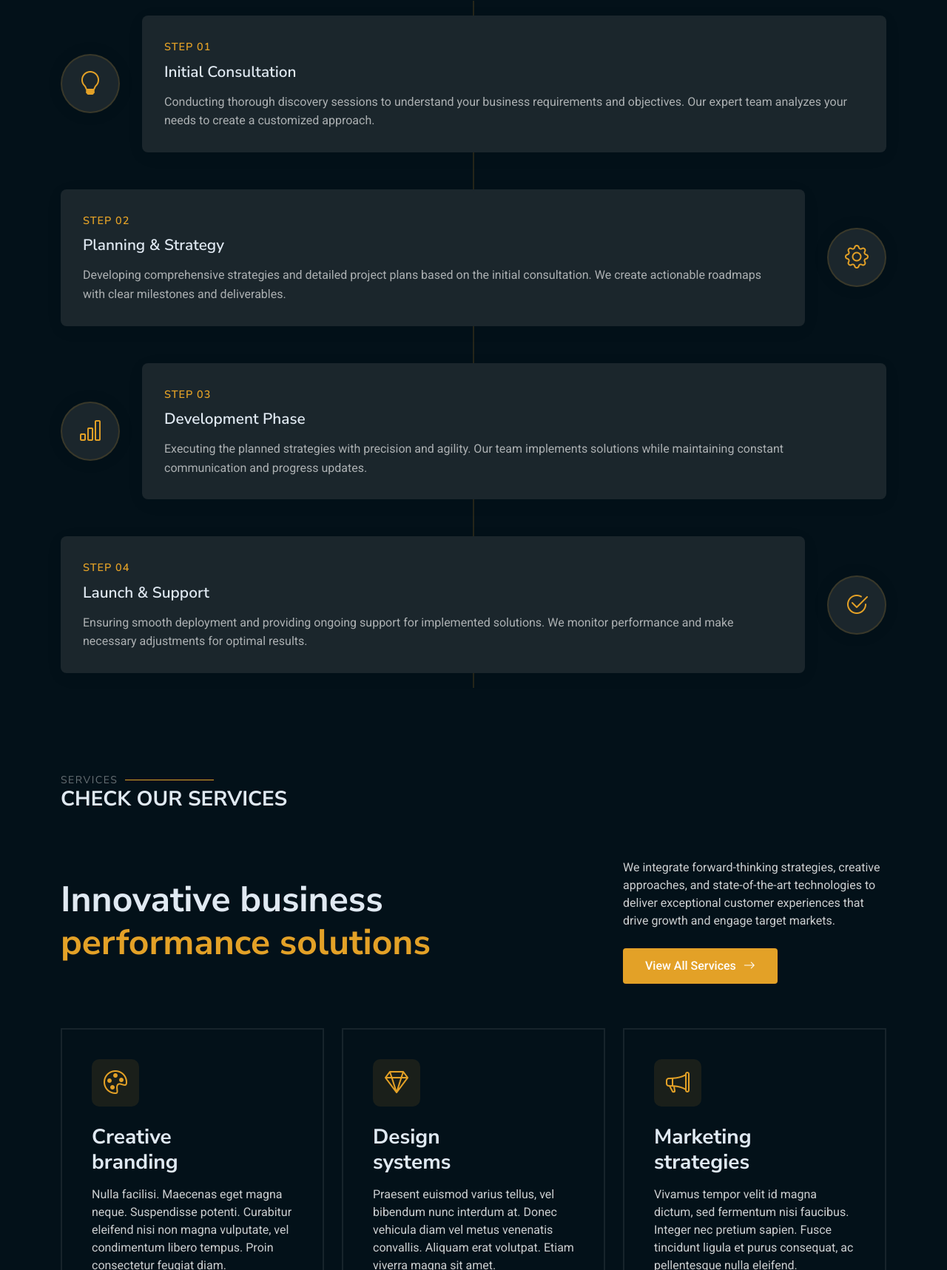
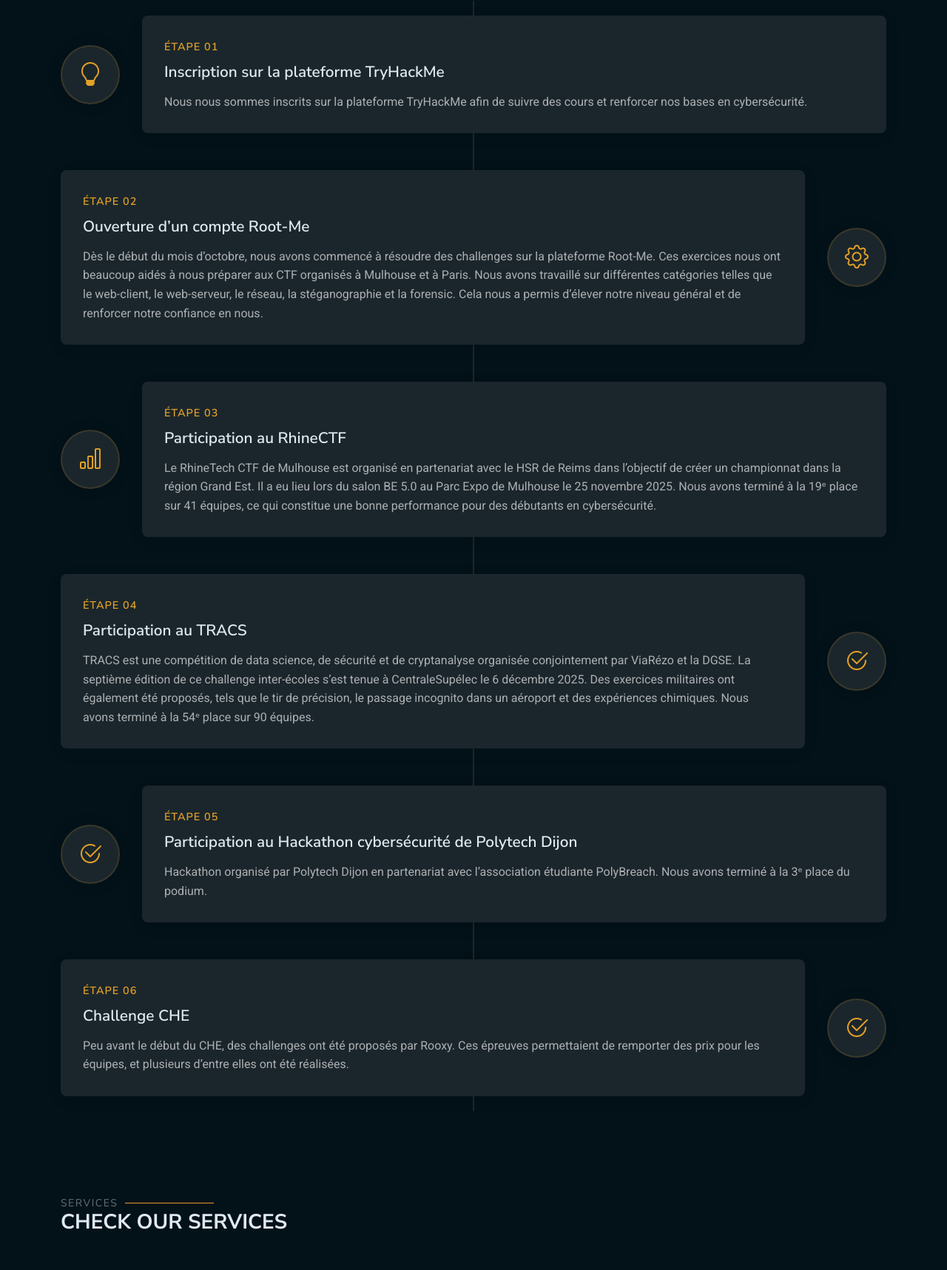
Before and after one commit to kayarhabby/cyber-humanum-est-website-pres, a website: page index.html in a window 1280 px wide. Shown: the part 970-2687 px from the top of the page at 74% size. Drawn offline with Linux system fonts and the light colour scheme.

Commit message:
update section préparation

```diff
--- a/index.html
+++ b/index.html
@@ -68,11 +68,9 @@
         <div class="row">
           <div class="col-lg-7 content-col" data-aos="fade-up">
             <div class="content">
-
               <div class="main-heading">
                 <h1>ROAD TO <br>CYBER <br>HUMANUM <br> EST</h1>
               </div>
-
             </div>
           </div>
 
@@ -87,7 +85,7 @@
       </div>
     </section><!-- /Hero Section -->
 
-        <!-- Steps Section -->
+    <!-- Steps Section -->
     <section id="steps" class="steps section">
 
       <!-- Section Title -->
@@ -106,9 +104,11 @@
                 <i class="bi bi-lightbulb"></i>
               </div>
               <div class="step-info">
-                <span class="step-number">Step 01</span>
-                <h3>Initial Consultation</h3>
-                <p>Conducting thorough discovery sessions to understand your business requirements and objectives. Our expert team analyzes your needs to create a customized approach.</p>
+                <span class="step-number">Étape 01</span>
+                <h3>Inscription sur la plateforme TryHackMe</h3>
+                <p>
+                  Nous nous sommes inscrits sur la plateforme TryHackMe afin de suivre des cours et renforcer nos bases en cybersécurité.
+                </p>
               </div>
             </div>
           </div><!-- End Step Item -->
@@ -119,9 +119,15 @@
                 <i class="bi bi-gear"></i>
               </div>
               <div class="step-info">
-                <span class="step-number">Step 02</span>
-                <h3>Planning &amp; Strategy</h3>
-                <p>Developing comprehensive strategies and detailed project plans based on the initial consultation. We create actionable roadmaps with clear milestones and deliverables.</p>
+                <span class="step-number">Étape 02</span>
+                <h3>Ouverture d’un compte Root-Me</h3>
+                <p>
+                  Dès le début du mois d’octobre, nous avons commencé à résoudre des challenges sur la plateforme Root-Me.
+                  Ces exercices nous ont beaucoup aidés à nous préparer aux CTF organisés à Mulhouse et à Paris.
+                  Nous avons travaillé sur différentes catégories telles que le web-client, le web-serveur, le réseau,
+                  la stéganographie et la forensic.
+                  Cela nous a permis d’élever notre niveau général et de renforcer notre confiance en nous.
+                </p>
               </div>
             </div>
           </div><!-- End Step Item -->
@@ -132,9 +138,14 @@
                 <i class="bi bi-bar-chart"></i>
               </div>
               <div class="step-info">
-                <span class="step-number">Step 03</span>
-                <h3>Development Phase</h3>
-                <p>Executing the planned strategies with precision and agility. Our team implements solutions while maintaining constant communication and progress updates.</p>
+                <span class="step-number">Étape 03</span>
+                <h3>Participation au RhineCTF</h3>
+                <p>
+                  Le RhineTech CTF de Mulhouse est organisé en partenariat avec le HSR de Reims dans l’objectif de créer
+                  un championnat dans la région Grand Est.
+                  Il a eu lieu lors du salon BE 5.0 au Parc Expo de Mulhouse le 25 novembre 2025.
+                  Nous avons terminé à la 19ᵉ place sur 41 équipes, ce qui constitue une bonne performance pour des débutants en cybersécurité.
+                </p>
               </div>
             </div>
           </div><!-- End Step Item -->
@@ -145,9 +156,49 @@
                 <i class="bi bi-check2-circle"></i>
               </div>
               <div class="step-info">
-                <span class="step-number">Step 04</span>
-                <h3>Launch &amp; Support</h3>
-                <p>Ensuring smooth deployment and providing ongoing support for implemented solutions. We monitor performance and make necessary adjustments for optimal results.</p>
+                <span class="step-number">Étape 04</span>
+                <h3>Participation au TRACS</h3>
+                <p>
+                  TRACS est une compétition de data science, de sécurité et de cryptanalyse organisée conjointement
+                  par ViaRézo et la DGSE.
+                  La septième édition de ce challenge inter-écoles s’est tenue à CentraleSupélec le 6 décembre 2025.
+                  Des exercices militaires ont également été proposés, tels que le tir de précision, le passage incognito
+                  dans un aéroport et des expériences chimiques.
+                  Nous avons terminé à la 54ᵉ place sur 90 équipes.
+                </p>
+              </div>
+            </div>
+          </div><!-- End Step Item -->
+
+          <div class="step-item" data-aos="fade-left" data-aos-delay="500">
+            <div class="step-content">
+              <div class="step-icon">
+                <i class="bi bi-check2-circle"></i>
+              </div>
+              <div class="step-info">
+                <span class="step-number">Étape 05</span>
+                <h3>Participation au Hackathon cybersécurité de Polytech Dijon</h3>
+                <p>
+                  Hackathon organisé par Polytech Dijon en partenariat avec l’association étudiante PolyBreach.
+                  Nous avons terminé à la 3ᵉ place du podium.
+                </p>
+              </div>
+            </div>
+          </div><!-- End Step Item -->
+
+          <div class="step-item" data-aos="fade-left" data-aos-delay="500">
+            <div class="step-content">
+              <div class="step-icon">
+                <i class="bi bi-check2-circle"></i>
+              </div>
+              <div class="step-info">
+                <span class="step-number">Étape 06</span>
+                <h3>Challenge CHE</h3>
+                <p>
+                  Peu avant le début du CHE, des challenges ont été proposés par Rooxy.
+                  Ces épreuves permettaient de remporter des prix pour les équipes,
+                  et plusieurs d’entre elles ont été réalisées.
+                </p>
               </div>
             </div>
           </div><!-- End Step Item -->
@@ -155,8 +206,8 @@
         </div>
 
       </div>
+    </section><!-- End Section Préparation -->
 
-    </section><!-- /Steps Section -->
 
     <!-- Services Section -->
     <section id="services" class="services section">
```
Also changed, not shown: README.md.
